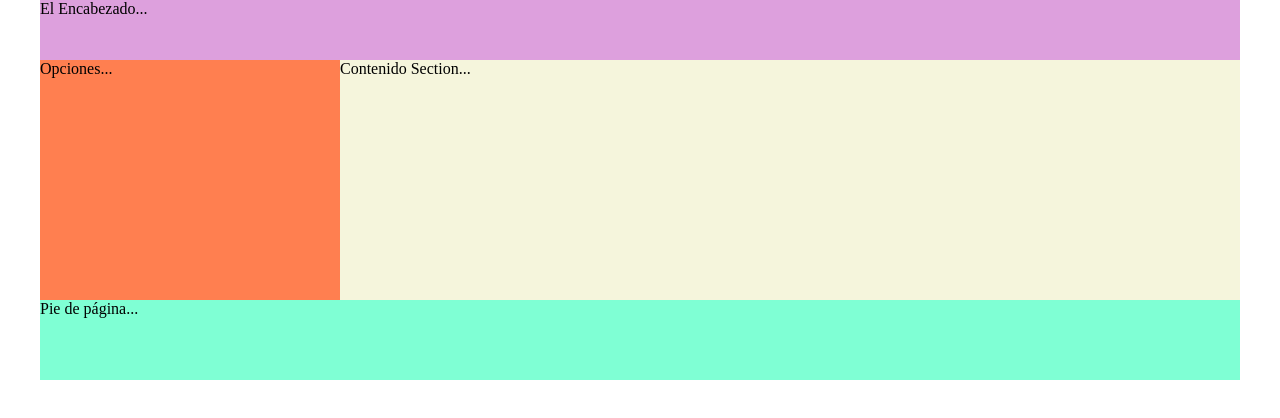
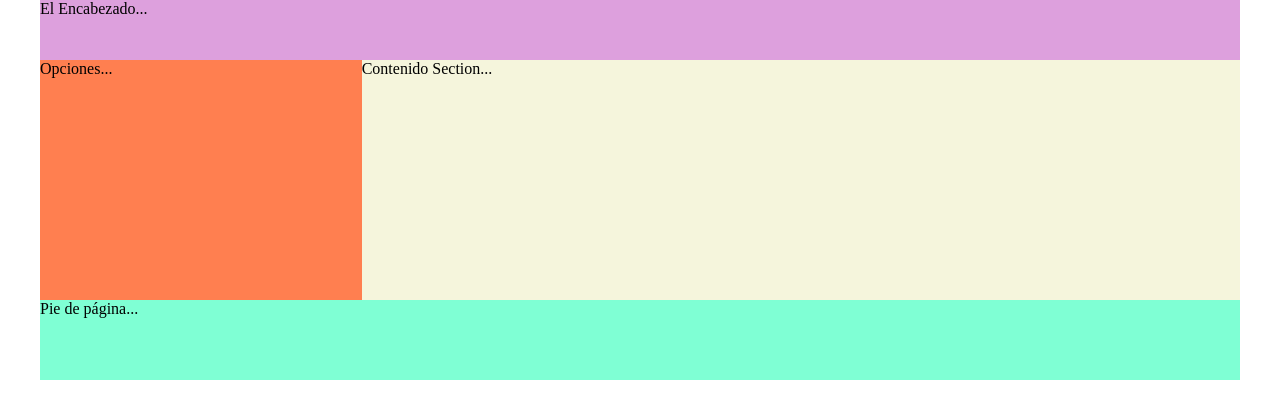
Before and after one commit to alizarazot/Ejercicio-Modelo-Cajas, a plain HTML site: page index.html in a window 1280 px wide. Drawn offline with Linux system fonts and the light colour scheme.

Commit message:
Estructuras con Grid

```diff
--- a/index.html
+++ b/index.html
@@ -1,5 +1,6 @@
 <!DOCTYPE html>
 <html lang="es">
+
 <head>
     <meta charset="UTF-8">
     <meta http-equiv="X-UA-Compatible" content="IE=edge">
@@ -9,22 +10,22 @@
 
     <title>Document</title>
 </head>
+
 <body>
     <div id="container">
         <header>
             El Encabezado...
         </header>
-        <section>
         <nav>
             Opciones...
         </nav>
         <article>
             Contenido Section...
         </article>
-        </section>
         <footer>
             Pie de página...
         </footer>
     </div>
 </body>
+
 </html>
--- a/style.css
+++ b/style.css
@@ -1,5 +1,5 @@
-
-body, html {
+body,
+html {
     padding: 0;
     margin: 0;
 }
@@ -7,31 +7,39 @@ body, html {
 header {
     background-color: plum;
     height: 60px;
-}
 
-section {
-    background-color: green;
-    display: flex;
+    grid-area: header;
 }
 
 nav {
-    width: 25%;
     background-color: coral;
+
+    grid-area: menu;
 }
 
 footer {
     background-color: aquamarine;
     height: 80px;
+
+    grid-area: footer;
 }
 
 article {
-    width: 75%;
     background-color: beige;
     height: 240px;
+
+    grid-area: content;
 }
 
 #container {
     margin: 0 auto;
     background-color: orange;
     width: 1200px;
+
+    display: grid;
+    grid-template-areas:
+        'header header header header'
+        'menu content content content'
+        'footer footer footer footer'
+    ;
 }
```
Lines whose indentation alone changed are shown as unchanged.
